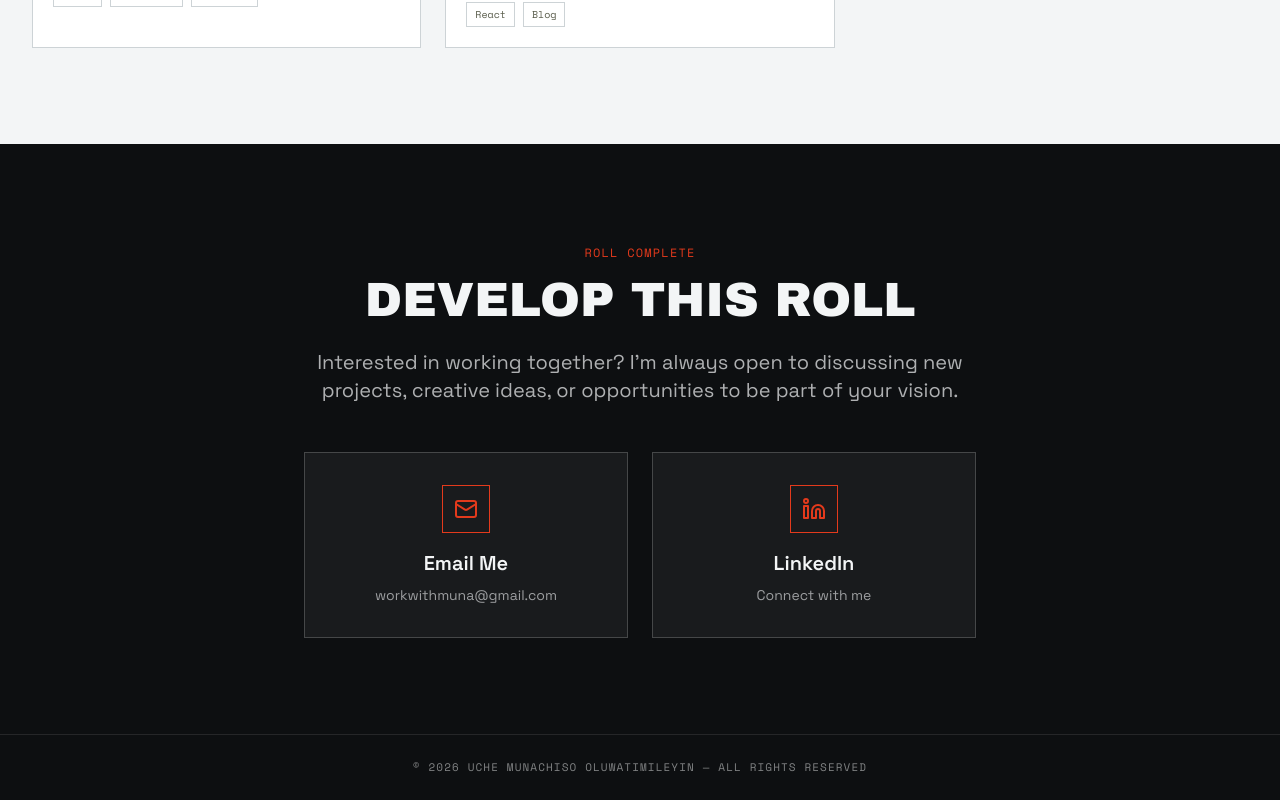
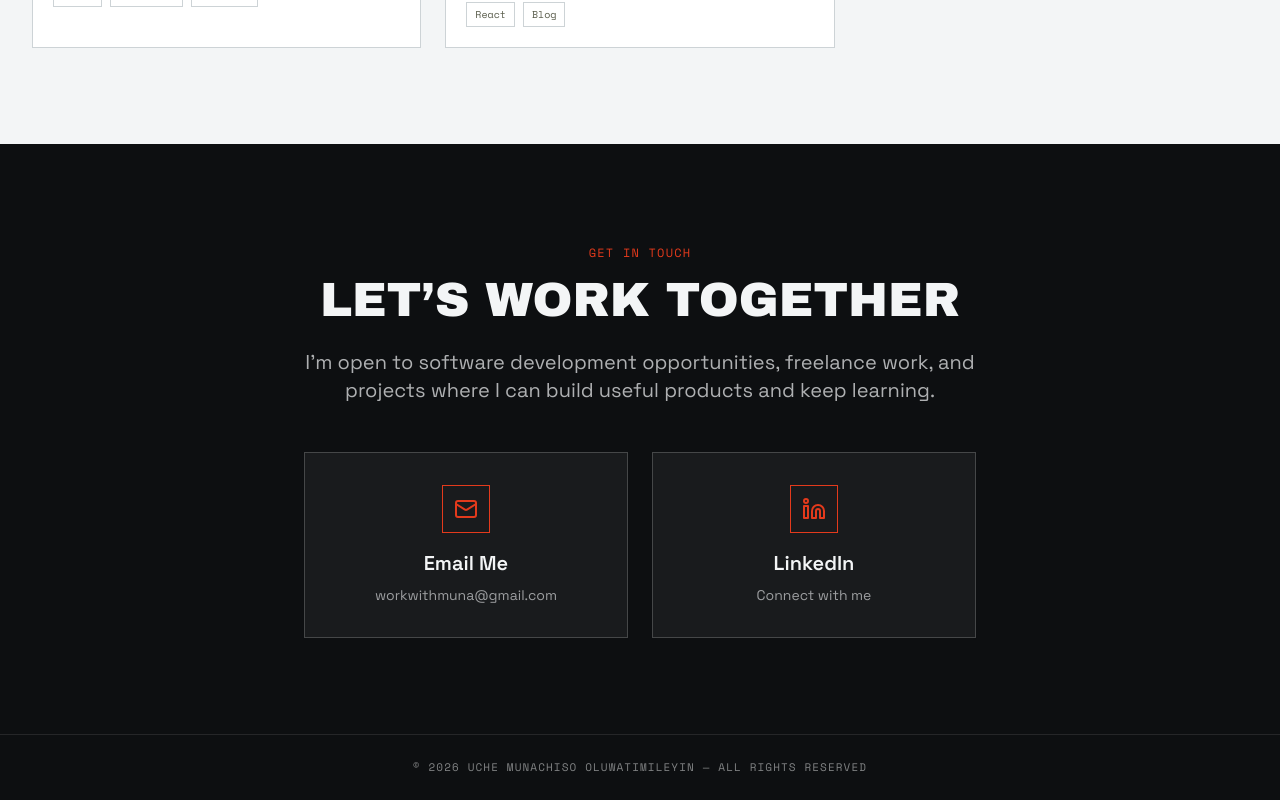
Before and after one commit to Munachitimi/munaportfolio, a React (Vite) app: page / in a window 1280 px wide. Shown: the part 3136-3936 px from the top of the page. Built offline with nearby package versions, Linux system fonts and the light colour scheme; the HTML template or start-up script is replaced by a standard one.

Commit message:
Update contact section text and formatting

```diff
--- a/src/components/Contact.tsx
+++ b/src/components/Contact.tsx
@@ -6,14 +6,16 @@ const Contact = () => {
     <section className="bg-film text-film-foreground py-16 sm:py-24 px-4 sm:px-8 relative overflow-hidden">
       <div className="max-w-4xl mx-auto text-center relative z-10">
         <span className="font-mono text-xs uppercase tracking-widest text-signal">
-          Roll Complete
+          Get in touch
         </span>
+
         <h2 className="font-display uppercase text-3xl sm:text-5xl mt-3 mb-6">
-          Develop This Roll
+          Let’s Work Together
         </h2>
+
         <p className="text-base sm:text-xl text-film-foreground/70 leading-relaxed mb-12 max-w-2xl mx-auto">
-          Interested in working together? I'm always open to discussing new
-          projects, creative ideas, or opportunities to be part of your vision.
+          I’m open to software development opportunities, freelance work, and
+          projects where I can build useful products and keep learning.
         </p>
 
         <div className="grid grid-cols-1 sm:grid-cols-2 gap-6 max-w-2xl mx-auto">
@@ -22,8 +24,14 @@ const Contact = () => {
               <div className="w-12 h-12 border border-signal text-signal flex items-center justify-center mx-auto mb-4 group-hover:bg-signal group-hover:text-film transition-colors">
                 <Mail className="w-6 h-6" />
               </div>
-              <h3 className="text-xl font-semibold mb-2">Email Me</h3>
-              <p className="text-film-foreground/60 text-sm">workwithmuna@gmail.com</p>
+
+              <h3 className="text-xl font-semibold mb-2">
+                Email Me
+              </h3>
+
+              <p className="text-film-foreground/60 text-sm">
+                workwithmuna@gmail.com
+              </p>
             </Card>
           </a>
 
@@ -37,8 +45,14 @@ const Contact = () => {
               <div className="w-12 h-12 border border-signal text-signal flex items-center justify-center mx-auto mb-4 group-hover:bg-signal group-hover:text-film transition-colors">
                 <Linkedin className="w-6 h-6" />
               </div>
-              <h3 className="text-xl font-semibold mb-2">LinkedIn</h3>
-              <p className="text-film-foreground/60 text-sm">Connect with me</p>
+
+              <h3 className="text-xl font-semibold mb-2">
+                LinkedIn
+              </h3>
+
+              <p className="text-film-foreground/60 text-sm">
+                Connect with me
+              </p>
             </Card>
           </a>
         </div>
```
